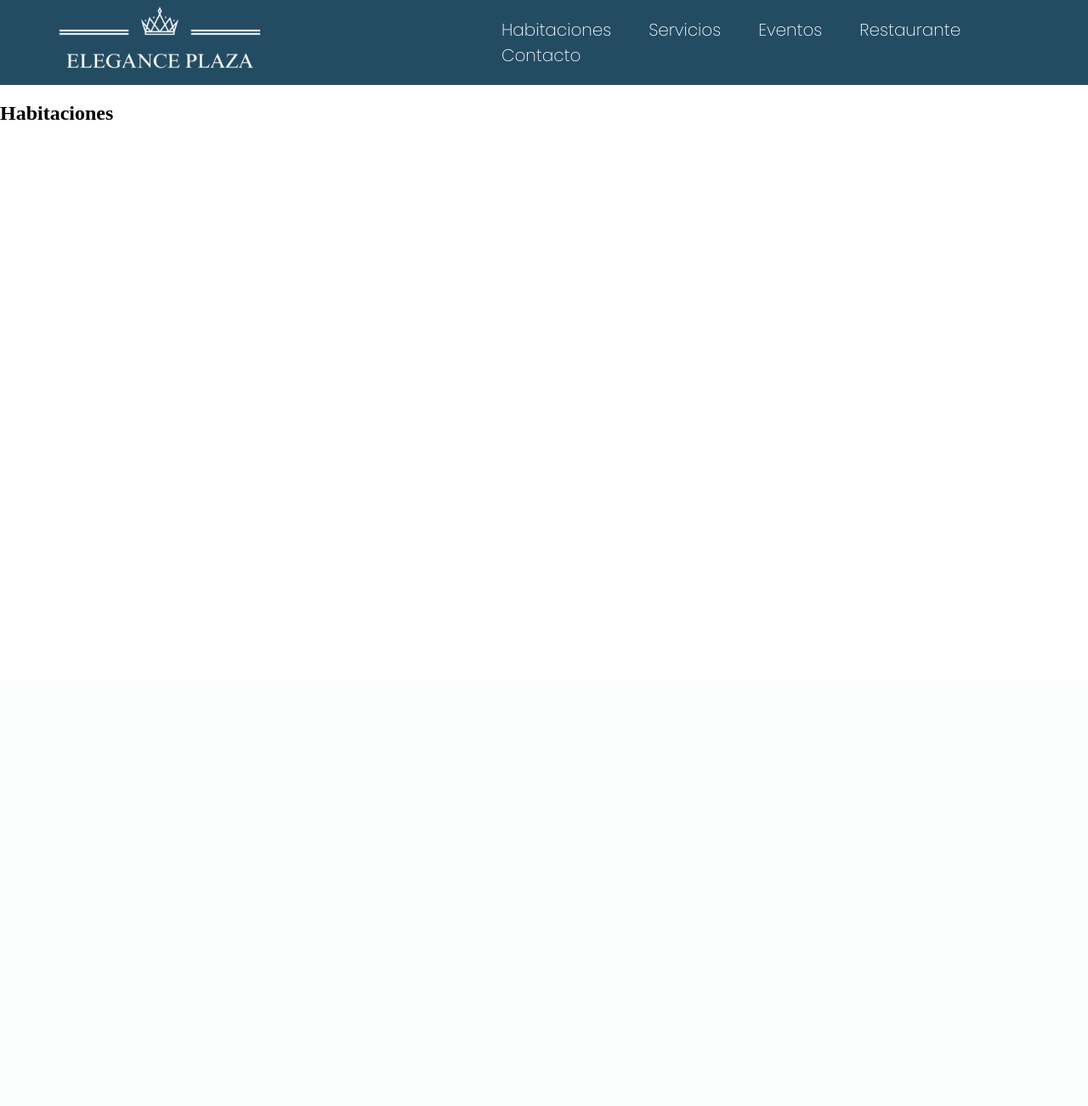
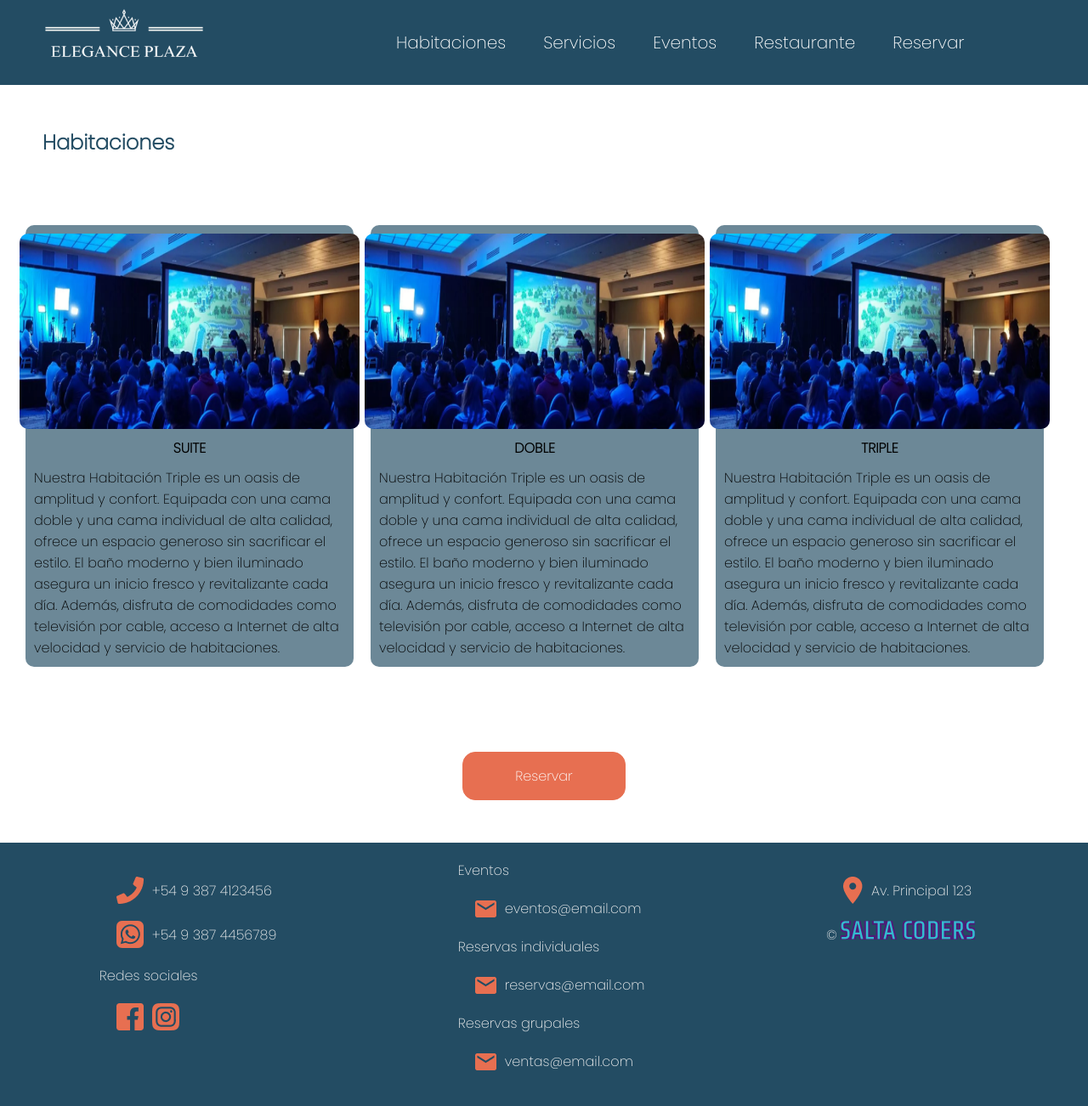
Before and after one commit to natcamh/hotel-page, a PHP site: page /pages/habitaciones.html in a window 1280 px wide. Shown: the whole page at 85% size. Before the commit the page ends 141 px from the top, so only its background shows below. Run offline with PHP 8.4, Linux system fonts and the light colour scheme.

Commit message:
se crean cards habitaciones

```diff
--- a/index.html
+++ b/index.html
@@ -17,7 +17,7 @@
                 <li><a href="#">Servicios</a></li>
                 <li><a href="#">Eventos</a></li>
                 <li><a href="#">Restaurante</a></li>
-                <li><a href="#">Contacto</a></li>
+                <li><a href="#">Reservar</a></li>
             </ul>
         </nav>
     </header>
@@ -79,7 +79,6 @@
             &copy;
             <img src="./assets/[Linked] SALTA CODER.png" alt="salta coders" class="icon">
         </ul>
-
     </footer>
 </body>
 </html>
--- a/pages/habitaciones.html
+++ b/pages/habitaciones.html
@@ -3,26 +3,88 @@
 <head>
     <meta charset="UTF-8">
     <meta name="viewport" content="width=device-width, initial-scale=1.0">
-    <link href="./styles/styles.css" rel="stylesheet">
+    <link href="/styles/styles.css" rel="stylesheet">
     <title>Elegance Plaza</title>
 </head>
 <body>
     <header class="header">
         <div class="logo">
-            <img src="./assets/elegance_plaza-logo.png" alt="logo-hotel">
+            <img src="/assets/Elegance Plaza - logo (1).png" alt="logo-hotel">
         </div>
         <nav>
             <ul class="nav-links">
-                <li><a href="#">Habitaciones</a></li>
+                <li><a href="/pages/habitaciones.html">Habitaciones</a></li>
                 <li><a href="#">Servicios</a></li>
                 <li><a href="#">Eventos</a></li>
                 <li><a href="#">Restaurante</a></li>
-                <li><a href="#">Contacto</a></li>
+                <li><a href="#">Reservar</a></li>
             </ul>
         </nav>
     </header>
     <main>
         <h2>Habitaciones</h2>
+        <div class="template-hab">
+            <div class="card-hab">
+                <img src="/assets/evento 1 1 (1).png" alt="suite" class="hab">
+                <h4>SUITE</h4>
+                <p>Nuestra Habitación Triple es un oasis de amplitud y confort. Equipada con una cama doble y una cama individual de alta calidad, ofrece un espacio generoso sin sacrificar el estilo. El baño moderno y bien iluminado asegura un inicio fresco y revitalizante cada día. Además, disfruta de comodidades como televisión por cable, acceso a Internet de alta velocidad y servicio de habitaciones.</p>
+            </div>
+            <div class="card-hab">
+                <img src="/assets/evento 1 1 (1).png" alt="doble" class="hab">
+                <h4>DOBLE</h4>
+                <p>Nuestra Habitación Triple es un oasis de amplitud y confort. Equipada con una cama doble y una cama individual de alta calidad, ofrece un espacio generoso sin sacrificar el estilo. El baño moderno y bien iluminado asegura un inicio fresco y revitalizante cada día. Además, disfruta de comodidades como televisión por cable, acceso a Internet de alta velocidad y servicio de habitaciones.  </p>
+            </div>
+            <div class="card-hab">
+                <img src="/assets/evento 1 1 (1).png" alt="triple" class="hab">
+                <h4>TRIPLE</h4>
+                <p>Nuestra Habitación Triple es un oasis de amplitud y confort. Equipada con una cama doble y una cama individual de alta calidad, ofrece un espacio generoso sin sacrificar el estilo. El baño moderno y bien iluminado asegura un inicio fresco y revitalizante cada día. Además, disfruta de comodidades como televisión por cable, acceso a Internet de alta velocidad y servicio de habitaciones. </p>
+            </div>
+        </div>
+        <div class="button-container">
+            <button class="btn">Reservar</button>
+        </div>
     </main>
+    <footer class="footer">
+        <ul class="footer-list">
+            <li class="contact">
+                <img src="/assets/telefono-icono.png" alt="telefono-icono" class="icon">
+                <p>+54 9 387 4123456</p>
+            </li>
+            <li class="contact">
+                    <img src="/assets/whatsapp-icono.png" alt="whatsapp-icono" class="icon">
+                    <p>+54 9 387 4456789</p>
+            </li>
+            <p>Redes sociales</p>
+            <li class="contact">
+                <img src="/assets/facebook-icono.png" alt="facebook-icono" class="icon">
+                <img src="/assets/instagram-icono.png" alt="instagram-icono" class="icon">
+            </li>
+        </ul>
+        <ul class="footer-list">
+            <p>Eventos</p>
+            <li class="contact">
+                <img src="/assets/mail.png" alt="mail" class="icon">
+                <p>eventos@email.com</p>
+            </li>
+            <p>Reservas individuales</p>
+            <li class="contact">
+                <img src="/assets/mail.png" alt="mail" class="icon">
+                <p>reservas@email.com</p>
+            </li>
+            <p>Reservas grupales</p>
+            <li class="contact">
+                <img src="/assets/mail.png" alt="mail" class="icon">
+                <p>ventas@email.com</p>
+            </li>
+        </ul>
+        <ul class="footer-list">
+            <li class="contact">
+                <img src="/assets/ubicacion-icono.png" alt="ubicacion-icono" class="icon">
+                <p>Av. Principal 123</p>
+            </li>
+            &copy;
+            <img src="/assets/[Linked] SALTA CODER.png" alt="salta coders" class="icon">
+        </ul>
+    </footer>
 </body>
 </html>
--- a/styles/styles.css
+++ b/styles/styles.css
@@ -1,5 +1,8 @@
 @import url('https://fonts.googleapis.com/css2?family=Poppins:wght@200&display=swap');
-
+*{
+    padding: 0;
+    margin: 0;
+}
 body {
     margin: 0;
     padding: 0;
@@ -113,6 +116,7 @@ section .log {
     display: flex;
     flex-direction: row;
     align-items: center;
+    margin: 20px;
 }
 
 .icon{
@@ -140,3 +144,36 @@ section .log {
     font-size: 16px;
     font-family: Poppins;
 }
+
+h2{
+    padding: 50px;
+    font-family: Poppins;
+    color: #234C63;
+    font-weight: 1000;
+}
+
+.template-hab{
+    display: flex;
+    gap: 20px;
+    margin: 30px 30px 50px 30px;
+}
+.card-hab{
+    display: flex;
+    width: 30%;
+    height: 500px;
+    flex-shrink: 0;
+    background-color: #6C8897;
+    padding: 10px;
+    flex-direction: column;
+    justify-content: center;
+    align-items: center;
+    gap: 10px;
+    border-radius: 10px;
+    font-family: Poppins;
+}
+
+.hab{
+    width: 400px;
+    height: 230px;
+    border-radius: 10px;
+}
```
